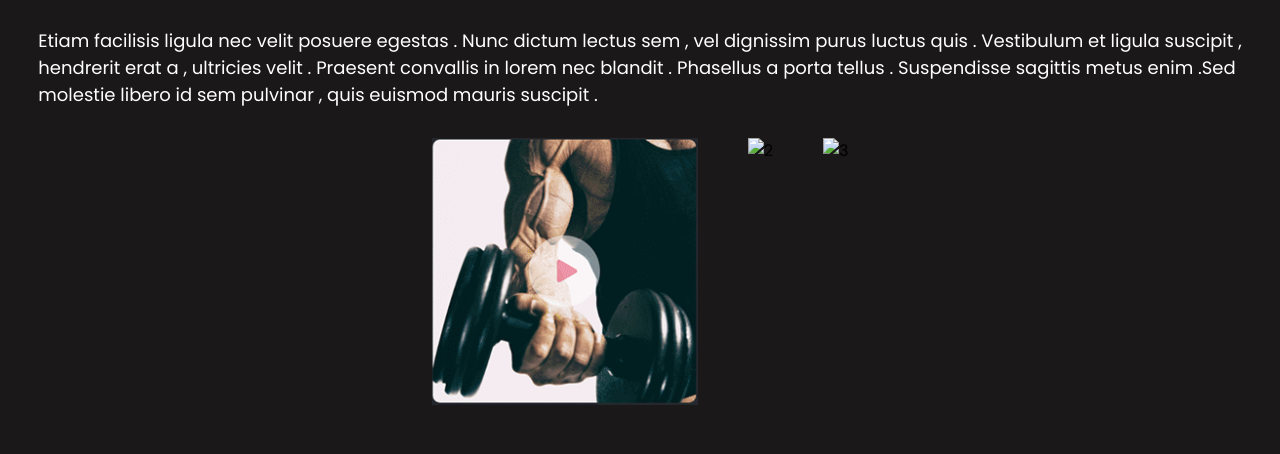
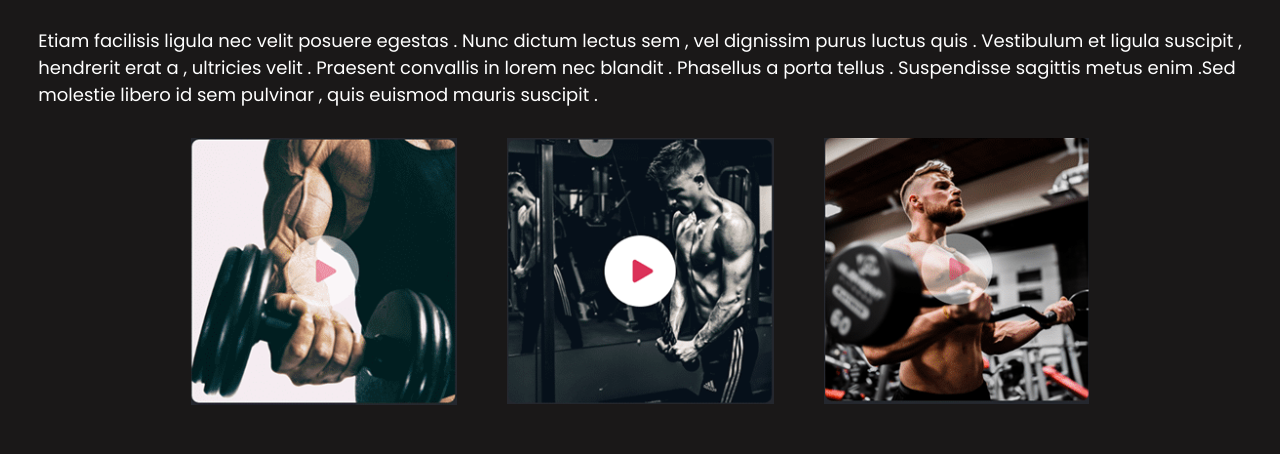
Before and after one commit to Ime-Ne/gym-website, a plain HTML site: page index.html in a window 1280 px wide. Shown: the part 940-1394 px from the top of the page. Drawn offline with Linux system fonts and the light colour scheme; the site is published under a folder, as on GitHub Pages, so addresses that start at the root find nothing.

Commit message:
Update index.html

```diff
--- a/index.html
+++ b/index.html
@@ -70,10 +70,10 @@
              <img src="./assets/img1.PNG" alt="1">
          </div>
          <div class="img2">
-            <img src="/assets/img2.PNG" alt="2">
+            <img src="./assets/img2.PNG" alt="2">
         </div>
         <div class="img3">
-            <img src="/assets/img3.PNG" alt="3">
+            <img src="./assets/img3.PNG" alt="3">
         </div>
      </div>
      <br>
```
